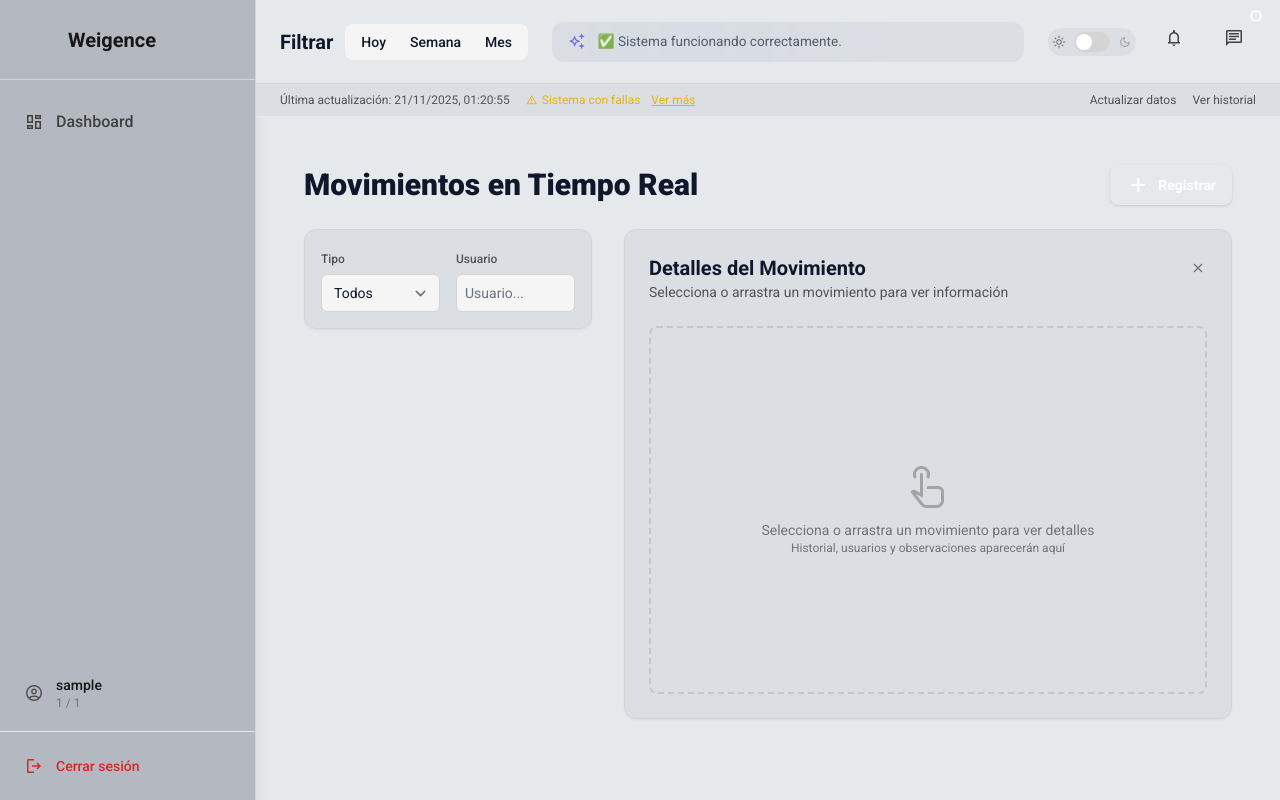
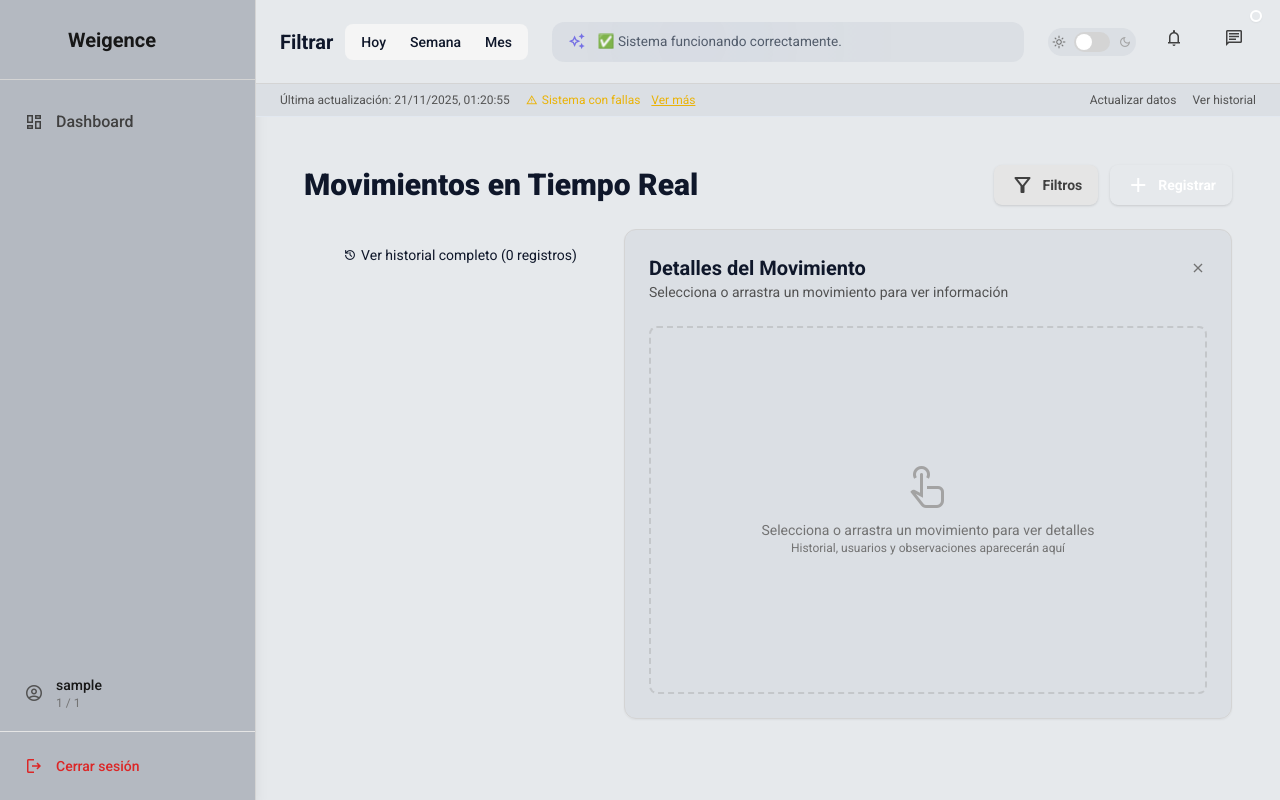
Before and after one commit to Francisco-1212/weigence-project, a Flask app: template weigence/app/templates/pagina/movimientos.html in a window 1280 px wide. Run offline with Flask 3, Linux system fonts and the light colour scheme; the visitor is signed in with stand-in values (Sample User, id 1); the template is opened without the code that fills it: most values are stand-ins (such as "Sample title", 1, 10 or a date in 2020); data that the repository does not hold is empty; style sheets or scripts are compiled from the project's sources; parts of the project's set-up code (start-up, migrations or seed data) failed here and were passed over; some libraries are stand-ins or nearby versions.

Commit message:
Añadir filtros avanzados y paginacion en movimientos
Movimientos ahora tiene filtros a detalle y una paginación que permite ver los detalles de cada movimiento

```diff
--- a/weigence/app/routes/movimientos.py
+++ b/weigence/app/routes/movimientos.py
@@ -86,7 +86,7 @@ def movimientos():
                 )
             """)
             .order("timestamp", desc=True)
-            .limit(50)
+            .limit(100)  # Aumentado para historial completo
             .execute()
         )
 
--- a/weigence/app/static/js/movimiento_inventario.js
+++ b/weigence/app/static/js/movimiento_inventario.js
@@ -5,12 +5,22 @@ document.addEventListener("DOMContentLoaded", async () => {
   let movimientos = Array.isArray(window.MOVIMIENTOS) ? window.MOVIMIENTOS : [];
   let pinnedMovimiento = null;
 
-  console.log("Movimientos cargados:", movimientos);
+  // Estado de paginación
+  let paginacion = {
+    actual: 1,
+    porPagina: 8,
+    total: movimientos.length
+  };
+
+  console.log("Movimientos cargados:", movimientos.length, "| Paginación:", paginacion);
 
   const fTipo = document.getElementById("filter-type");
   const fUser = document.getElementById("filter-user");
-  const fLoc = document.getElementById("filter-location");
-  const fDate = document.getElementById("filter-date");
+  const fDateFrom = document.getElementById("filter-date-from");
+  const fDateTo = document.getElementById("filter-date-to");
+  const panelFiltros = document.getElementById("panel-filtros");
+  const btnToggleFilters = document.getElementById("btn-toggle-filters");
+  const btnClearFilters = document.getElementById("btn-clear-filters");
 
   // Leer parámetro id de la URL
   const urlParams = new URLSearchParams(window.location.search);
@@ -22,14 +32,42 @@ document.addEventListener("DOMContentLoaded", async () => {
     cerrarBtn: !!cerrarBtn,
     fTipo: !!fTipo,
     fUser: !!fUser,
-    fLoc: !!fLoc,
-    fDate: !!fDate
+    fDateFrom: !!fDateFrom,
+    fDateTo: !!fDateTo,
+    panelFiltros: !!panelFiltros,
+    btnToggleFilters: !!btnToggleFilters
   });
 
   if (!detalle || !contenedor) {
     console.error("Elementos requeridos no encontrados");
     return;
   }
+
+  // Función para poblar el select de usuarios
+  function cargarUsuariosFiltro() {
+    if (!fUser) return;
+
+    // Obtener usuarios únicos de los movimientos
+    const usuariosUnicos = [...new Set(movimientos.map(m => m.usuario_nombre))].sort();
+
+    // Limpiar opciones existentes (excepto la primera "Todos")
+    fUser.innerHTML = '<option value="">Todos los usuarios</option>';
+
+    // Agregar opciones de usuarios
+    usuariosUnicos.forEach(usuario => {
+      if (usuario && usuario !== "Usuario no registrado") {
+        const option = document.createElement('option');
+        option.value = usuario.toLowerCase();
+        option.textContent = usuario;
+        fUser.appendChild(option);
+      }
+    });
+
+    console.log("Usuarios cargados en filtro:", usuariosUnicos.length);
+  }
+
+  // Cargar usuarios al inicio
+  cargarUsuariosFiltro();
 
   // Función para mostrar notificaciones toast
   function mostrarToast(mensaje, tipo = 'info') {
@@ -92,11 +130,13 @@ document.addEventListener("DOMContentLoaded", async () => {
     renderizarMovimientos();
   }
 
-  // Función de renderizado completa
+  // Función de renderizado completa con paginación
   function renderizarMovimientos() {
     console.log("Renderizando movimientos:", {
       cantidadMovimientos: movimientos.length,
-      tienePinned: !!pinnedMovimiento
+      tienePinned: !!pinnedMovimiento,
+      pagina: paginacion.actual,
+      porPagina: paginacion.porPagina
     });
 
     let html = '';
@@ -163,16 +203,30 @@ document.addEventListener("DOMContentLoaded", async () => {
       `;
     }
 
-    // Mostrar solo los 7 más recientes
-    const lista = movimientos.length > 7 ? movimientos.slice(0, 7) : movimientos;
+    // Paginación: calcular movimientos a mostrar
+    const inicio = (paginacion.actual - 1) * paginacion.porPagina;
+    const fin = inicio + paginacion.porPagina;
+    const lista = movimientos.slice(inicio, fin);
+    const totalPaginas = Math.ceil(movimientos.length / paginacion.porPagina);
+
+    console.log("📄 Paginación:", {
+      paginaActual: paginacion.actual,
+      porPagina: paginacion.porPagina,
+      totalMovimientos: movimientos.length,
+      totalPaginas: totalPaginas,
+      inicio: inicio,
+      fin: fin,
+      itemsEnPagina: lista.length
+    });
 
     html += lista.map((m, i) => {
+  const indexReal = inicio + i; // Índice real en el array completo
   const color = m.tipo_evento === "Añadir" ? "green"
               : m.tipo_evento === "Retirar" ? "red" : "blue";
 
   return `
     <div class="timeline-item relative mb-3 cursor-pointer group"
-         data-index="${i}"
+         data-index="${indexReal}"
          data-tipo="${m.tipo_evento}"
          data-user="${(m.usuario_nombre || '').toLowerCase()}"
          draggable="true">
@@ -215,22 +269,83 @@ document.addEventListener("DOMContentLoaded", async () => {
   `;
 }).join("");
 
-    // Agregar botón de historial si hay más de 7
-    if (movimientos.length > 7) {
+    // Agregar controles de paginación
+    if (totalPaginas > 1) {
       html += `
-        <div class="flex justify-center mt-4">
-          <button class="btn-show-history text-sm text-primary-500 dark:text-primary-400 hover:underline underline-offset-2 focus:outline-none">
-            Ver historial completo (${movimientos.length} registros)
+        <div class="flex items-center justify-between mt-6 pt-4 border-t border-neutral-300 dark:border-[var(--border-dark)]">
+          <button id="btn-prev-page" ${paginacion.actual === 1 ? 'disabled' : ''}
+                  class="flex items-center gap-1 px-3 py-1.5 text-xs font-medium rounded-lg border border-neutral-300 dark:border-[var(--border-dark)] hover:bg-neutral-100 dark:hover:bg-neutral-800 disabled:opacity-50 disabled:cursor-not-allowed transition-colors">
+            <span class="material-symbols-outlined text-sm">chevron_left</span>
+            <span>Anterior</span>
+          </button>
+
+          <div class="flex items-center gap-2">
+            <span class="text-xs text-neutral-600 dark:text-neutral-400">
+              Página ${paginacion.actual} de ${totalPaginas}
+            </span>
+            <span class="text-xs text-neutral-500 dark:text-neutral-500">
+              (${movimientos.length} total)
+            </span>
+          </div>
+
+          <button id="btn-next-page" ${paginacion.actual === totalPaginas ? 'disabled' : ''}
+                  class="flex items-center gap-1 px-3 py-1.5 text-xs font-medium rounded-lg border border-neutral-300 dark:border-[var(--border-dark)] hover:bg-neutral-100 dark:hover:bg-neutral-800 disabled:opacity-50 disabled:cursor-not-allowed transition-colors">
+            <span>Siguiente</span>
+            <span class="material-symbols-outlined text-sm">chevron_right</span>
           </button>
         </div>
       `;
     }
 
+    // Agregar botón de historial completo
+    html += `
+      <div class="flex justify-center mt-4">
+        <button class="btn-show-history text-sm text-primary-500 dark:text-primary-400 hover:underline underline-offset-2 focus:outline-none flex items-center gap-1">
+          <span class="material-symbols-outlined text-sm">history</span>
+          <span>Ver historial completo (${movimientos.length} registros)</span>
+        </button>
+      </div>
+    `;
+
     contenedor.innerHTML = html;
+
+    // Agregar listeners de paginación DESPUÉS de insertar el HTML
+    const btnPrev = document.getElementById('btn-prev-page');
+    const btnNext = document.getElementById('btn-next-page');
+
+    if (btnPrev) {
+      btnPrev.addEventListener('click', (e) => {
+        e.preventDefault();
+        console.log("⬅️ Click en Anterior. Página actual:", paginacion.actual);
+        if (paginacion.actual > 1) {
+          paginacion.actual--;
+          console.log("⬅️ Nueva página:", paginacion.actual);
+          renderizarMovimientos();
+          // Scroll suave al inicio del contenedor
+          contenedor.scrollIntoView({ behavior: 'smooth', block: 'start' });
+        }
+      });
+    }
+
+    if (btnNext) {
+      btnNext.addEventListener('click', (e) => {
+        e.preventDefault();
+        console.log("➡️ Click en Siguiente. Página actual:", paginacion.actual, "Total páginas:", totalPaginas);
+        if (paginacion.actual < totalPaginas) {
+          paginacion.actual++;
+          console.log("➡️ Nueva página:", paginacion.actual);
+          renderizarMovimientos();
+          // Scroll suave al inicio del contenedor
+          contenedor.scrollIntoView({ behavior: 'smooth', block: 'start' });
+        } else {
+          console.log("➡️ Ya estás en la última página");
+        }
+      });
+    }
 
     // El listener para .btn-show-history ya está manejado por historial.js globalmente
 
-    console.log("HTML generado, pinned:", !!pinnedMovimiento);
+    console.log("HTML generado, pinned:", !!pinnedMovimiento, "Página:", paginacion.actual, "Items mostrados:", lista.length);
   }
 
   // Función auxiliar para crear bloques de información
@@ -331,13 +446,17 @@ document.addEventListener("DOMContentLoaded", async () => {
 
   // Cargar movimiento desde historial si hay ID
   if (movimientoId) {
-    // Verificar si ya está en los últimos 7
-    const lista = movimientos.length > 7 ? movimientos.slice(0, 7) : movimientos;
-    const encontrado = lista.find(m => m.id_movimiento == movimientoId);
+    // Buscar el movimiento en toda la lista
+    const encontrado = movimientos.find(m => m.id_movimiento == movimientoId);
 
     if (encontrado) {
-      // Está en los últimos 7, seleccionarlo y mostrar detalle
+      // Calcular en qué página está el movimiento
       const idxCompleto = movimientos.indexOf(encontrado);
+      const paginaDelMovimiento = Math.floor(idxCompleto / paginacion.porPagina) + 1;
+
+      // Ir a esa página
+      paginacion.actual = paginaDelMovimiento;
+      renderizarMovimientos();
 
       // Esperar a que el DOM esté renderizado
       setTimeout(() => {
@@ -381,8 +500,7 @@ document.addEventListener("DOMContentLoaded", async () => {
     if (!item) return;
 
     const idx = Number(item.dataset.index);
-    const lista = movimientos.length > 7 ? movimientos.slice(0, 7) : movimientos;
-    const m = lista[idx];
+    const m = movimientos[idx]; // Usar índice directo del array completo
 
     if (m) {
       // Animación de entrada
@@ -390,8 +508,7 @@ document.addEventListener("DOMContentLoaded", async () => {
       detalle.style.transform = "translateX(10px)";
 
       selectItem(item);
-      const idxCompleto = movimientos.indexOf(m);
-      renderDetalle(idxCompleto);
+      renderDetalle(idx);
 
       setTimeout(() => {
         detalle.style.transition = "opacity 0.3s ease, transform 0.3s ease";
@@ -442,15 +559,13 @@ document.addEventListener("DOMContentLoaded", async () => {
     detalle.style.transform = "translateX(10px)";
 
     const i = Number(e.dataTransfer.getData("text/plain"));
-    const lista = movimientos.length > 7 ? movimientos.slice(0, 7) : movimientos;
-    const m = lista[i];
+    const m = movimientos[i]; // Usar índice directo
 
     if (m) {
       const el = contenedor.querySelector(`.timeline-item[data-index="${i}"]`);
       if (el) selectItem(el);
 
-      const idxCompleto = movimientos.indexOf(m);
-      renderDetalle(idxCompleto);
+      renderDetalle(i);
 
       setTimeout(() => {
         detalle.style.transition = "opacity 0.3s ease, transform 0.3s ease";
@@ -462,17 +577,114 @@ document.addEventListener("DOMContentLoaded", async () => {
 
   if (cerrarBtn) cerrarBtn.addEventListener("click", resetDetalle);
 
+  // Variable para estado del panel de filtros
+  let filtrosAbiertos = false;
+
+  // --- Toggle de filtros ---
+  if (btnToggleFilters && panelFiltros) {
+    btnToggleFilters.addEventListener("click", (e) => {
+      e.preventDefault();
+      e.stopPropagation();
+
+      console.log("Toggle filtros - Estado actual:", filtrosAbiertos);
+
+      if (!filtrosAbiertos) {
+        // Mostrar panel
+        console.log("Abriendo panel de filtros");
+        filtrosAbiertos = true;
+        panelFiltros.classList.remove("hidden");
+        // Force reflow
+        void panelFiltros.offsetHeight;
+        panelFiltros.style.maxHeight = "0px";
+        panelFiltros.style.opacity = "0";
+
+        requestAnimationFrame(() => {
+          panelFiltros.style.maxHeight = "500px";
+          panelFiltros.style.opacity = "1";
+        });
+      } else {
+        // Ocultar panel
+        console.log("Cerrando panel de filtros");
+        filtrosAbiertos = false;
+        panelFiltros.style.maxHeight = "0px";
+        panelFiltros.style.opacity = "0";
+        setTimeout(() => {
+          panelFiltros.classList.add("hidden");
+          panelFiltros.style.maxHeight = "";
+        }, 300);
+      }
+    });
+
+    // Prevenir que clicks dentro del panel lo cierren
+    panelFiltros.addEventListener("click", (e) => {
+      e.stopPropagation();
+    });
+  }
+
+  // --- Limpiar filtros ---
+  if (btnClearFilters) {
+    btnClearFilters.addEventListener("click", (e) => {
+      e.preventDefault();
+      e.stopPropagation();
+      if (fTipo) fTipo.value = "";
+      if (fUser) fUser.value = "";
+      if (fDateFrom) fDateFrom.value = "";
+      if (fDateTo) fDateTo.value = "";
+      applyFilters();
+      mostrarToast("Filtros limpiados", "info");
+    });
+  }
+
   // --- Filtros dinámicos ---
-  [fTipo, fUser].forEach((el) => el && el.addEventListener("input", applyFilters));
+  // Usar "change" para selects y "input" para inputs de texto/fecha
+  if (fTipo) fTipo.addEventListener("change", applyFilters);
+  if (fUser) fUser.addEventListener("change", applyFilters);
+  if (fDateFrom) fDateFrom.addEventListener("change", applyFilters);
+  if (fDateTo) fDateTo.addEventListener("change", applyFilters);
+
   function applyFilters() {
     const t = fTipo?.value || "";
     const u = (fUser?.value || "").trim().toLowerCase();
+    const dateFrom = fDateFrom?.value || "";
+    const dateTo = fDateTo?.value || "";
 
-    contenedor.querySelectorAll(".timeline-item").forEach((it) => {
-      const okTipo = !t || it.dataset.tipo === t;
-      const okUser = !u || (it.dataset.user && it.dataset.user.toLowerCase().includes(u));
-      it.classList.toggle("hidden", !(okTipo && okUser));
+    console.log("Aplicando filtros:", { tipo: t, usuario: u, desde: dateFrom, hasta: dateTo });
+
+    // Filtrar el array de movimientos
+    let movimientosFiltrados = movimientos.filter((m) => {
+      // Filtro por tipo
+      if (t && m.tipo_evento !== t) return false;
+
+      // Filtro por usuario
+      if (u && !m.usuario_nombre.toLowerCase().includes(u)) return false;
+
+      // Filtro por fecha
+      if (dateFrom || dateTo) {
+        // Extraer fecha del timestamp (formato: "2024-11-20 14:30")
+        const fechaMovimiento = m.timestamp.split(" ")[0]; // "2024-11-20"
+
+        if (dateFrom && fechaMovimiento < dateFrom) return false;
+        if (dateTo && fechaMovimiento > dateTo) return false;
+      }
+
+      return true;
     });
+
+    console.log("Movimientos filtrados:", movimientosFiltrados.length, "de", movimientos.length);
+
+    // Guardar movimientos originales y reemplazar temporalmente
+    const movimientosOriginales = movimientos;
+    movimientos = movimientosFiltrados;
+
+    // Reiniciar paginación
+    paginacion.actual = 1;
+    paginacion.total = movimientosFiltrados.length;
+
+    // Renderizar con filtros aplicados
+    renderizarMovimientos();
+
+    // Restaurar movimientos originales
+    movimientos = movimientosOriginales;
   }
 
   // --- Selección visual ---
@@ -1033,5 +1245,5 @@ document.addEventListener("DOMContentLoaded", async () => {
 
   // --- Estado inicial ---
   resetDetalle();
-  applyFilters();
+  // No llamar applyFilters() al inicio para evitar interferencias
 });
--- a/weigence/app/templates/pagina/movimientos.html
+++ b/weigence/app/templates/pagina/movimientos.html
@@ -12,24 +12,34 @@
     <h1 class="text-3xl font-extrabold text-[var(--text-light)] dark:text-[var(--text-dark)]">
       Movimientos en Tiempo Real
     </h1>
+    <div class="flex items-center gap-3">
+      <button id="btn-toggle-filters"
+        class="flex items-center gap-2 h-10 px-4 bg-neutral-200 dark:bg-neutral-700 text-neutral-700 dark:text-neutral-200 text-sm font-semibold rounded-lg shadow hover:bg-neutral-300 dark:hover:bg-neutral-600 transition-all">
+        <span class="material-symbols-outlined">filter_alt</span>
+        <span>Filtros</span>
+      </button>
       <button id="btn-new-mov"
         class="flex items-center gap-2 h-10 px-4 bg-primary-600 text-white text-sm font-semibold rounded-lg shadow hover:bg-primary-500 transition-all">
         <span class="material-symbols-outlined">add</span>
         <span>Registrar</span>
       </button>
     </div>
+  </div>
 
-  <!-- GRID PRINCIPAL -->
-  <div class="grid grid-cols-1 xl:grid-cols-3 gap-8">
-
-    <!-- STREAM DE MOVIMIENTOS -->
-    <aside class="xl:col-span-1 flex flex-col gap-6">
-      <!-- Filtros -->
-      <div
-        class="p-4 rounded-xl border border-neutral-300 dark:border-[var(--border-dark)] bg-[var(--card-bg-light)] dark:bg-[var(--card-bg-dark)] shadow-sm">
-        <div class="grid grid-cols-2 md:grid-cols-4 xl:grid-cols-2 gap-4">
+  <!-- Panel de Filtros (horizontal, sobre el grid) -->
+  <div id="panel-filtros"
+    class="hidden p-4 rounded-xl border border-neutral-300 dark:border-[var(--border-dark)] bg-[var(--card-bg-light)] dark:bg-[var(--card-bg-dark)] shadow-sm mb-6 overflow-hidden"
+    style="transition: all 0.3s ease;">
+    <div class="flex items-center justify-between mb-3">
+      <h3 class="text-sm font-bold text-[var(--text-light)] dark:text-[var(--text-dark)]">Filtros Avanzados</h3>
+      <button id="btn-clear-filters" class="text-xs text-red-500 hover:text-red-600 dark:text-red-400 dark:hover:text-red-300 flex items-center gap-1">
+        <span class="material-symbols-outlined text-sm">close</span>
+        <span>Limpiar</span>
+      </button>
+    </div>
+    <div class="grid grid-cols-1 md:grid-cols-2 lg:grid-cols-4 gap-4">
       <div>
-            <label class="text-xs font-medium text-neutral-600 dark:text-neutral-400">Tipo</label>
+        <label class="text-xs font-medium text-neutral-600 dark:text-neutral-400">Tipo de Movimiento</label>
         <select id="filter-type"
           class="w-full mt-1 text-sm bg-neutral-100 dark:bg-[var(--card-bg-dark)] border border-neutral-300 dark:border-[var(--border-dark)] rounded-md focus:ring-primary-500 focus:border-primary-500">
           <option value="">Todos</option>
@@ -40,11 +50,30 @@
       </div>
       <div>
         <label class="text-xs font-medium text-neutral-600 dark:text-neutral-400">Usuario</label>
-            <input id="filter-user" type="text" placeholder="Usuario..."
-              class="w-full mt-1 text-sm bg-neutral-100 dark:bg-[var(--card-bg-dark)] border border-neutral-300 dark:border-[var(--border-dark)] rounded-md px-2 focus:ring-primary-500 focus:border-primary-500">
+        <select id="filter-user"
+          class="w-full mt-1 text-sm bg-neutral-100 dark:bg-[var(--card-bg-dark)] border border-neutral-300 dark:border-[var(--border-dark)] rounded-md px-2 py-1.5 focus:ring-primary-500 focus:border-primary-500">
+          <option value="">Todos los usuarios</option>
+          <!-- Se llenará dinámicamente con JavaScript -->
+        </select>
+      </div>
+      <div>
+        <label class="text-xs font-medium text-neutral-600 dark:text-neutral-400">Fecha Desde</label>
+        <input id="filter-date-from" type="date"
+          class="w-full mt-1 text-sm bg-neutral-100 dark:bg-[var(--card-bg-dark)] border border-neutral-300 dark:border-[var(--border-dark)] rounded-md px-2 py-1.5 focus:ring-primary-500 focus:border-primary-500">
+      </div>
+      <div>
+        <label class="text-xs font-medium text-neutral-600 dark:text-neutral-400">Fecha Hasta</label>
+        <input id="filter-date-to" type="date"
+          class="w-full mt-1 text-sm bg-neutral-100 dark:bg-[var(--card-bg-dark)] border border-neutral-300 dark:border-[var(--border-dark)] rounded-md px-2 py-1.5 focus:ring-primary-500 focus:border-primary-500">
       </div>
     </div>
   </div>
+
+  <!-- GRID PRINCIPAL -->
+  <div class="grid grid-cols-1 xl:grid-cols-3 gap-8">
+
+    <!-- STREAM DE MOVIMIENTOS -->
+    <aside class="xl:col-span-1 flex flex-col gap-6">
 
       <!-- Timeline -->
       <div id="timeline-container" class="relative pl-6 overflow-visible transition-colors duration-300">
```
Lines whose indentation alone changed are shown as unchanged.
